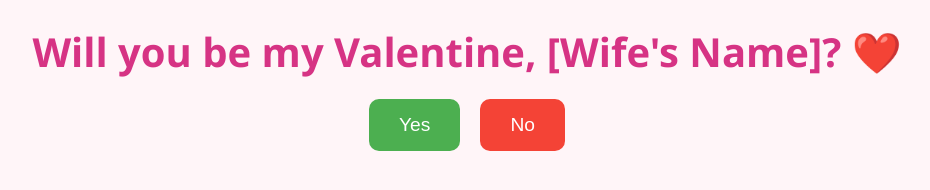
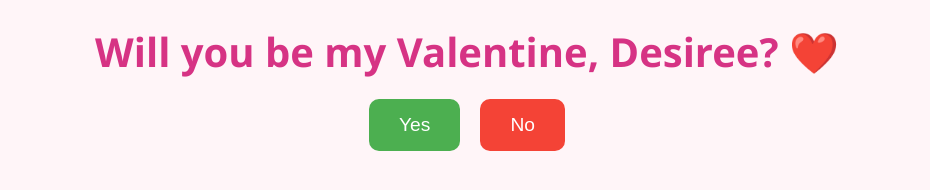
Before and after one commit to leontanbuild/valentine-2026, a plain HTML site: page index.html in a window 1280 px wide. Shown: the part 432-622 px from the top of the page, without its empty margins (173-1103 px from the left). Drawn offline with nearby package versions, Linux system fonts and the light colour scheme.

Commit message:
Update and rename main.html to index.html

```diff
--- a/main.html
+++ b/index.html
@@ -73,7 +73,7 @@
         <div class="gif-container">
             <img id="displayGif" src="https://media.giphy.com/media/v1.Y2lkPTc5MGI3NjExOHpueGZ3YjR3eHh4eHh4eHh4eHh4eHh4eHh4eHh4eHh4eHh4JmVwPXYxX2ludGVybmFsX2dpZl9ieV9pZCZjdD1n/c76IJLufpN61i/giphy.gif" alt="Cute bear">
         </div>
-        <h1 id="question">Will you be my Valentine, [Wife's Name]? ❤️</h1>
+        <h1 id="question">Will you be my Valentine, Desiree? ❤️</h1>
         <div class="buttons">
             <button id="yesBtn">Yes</button>
             <button id="noBtn">No</button>
@@ -130,4 +130,5 @@
         });
     </script>
 </body>
+
 </html>
```
